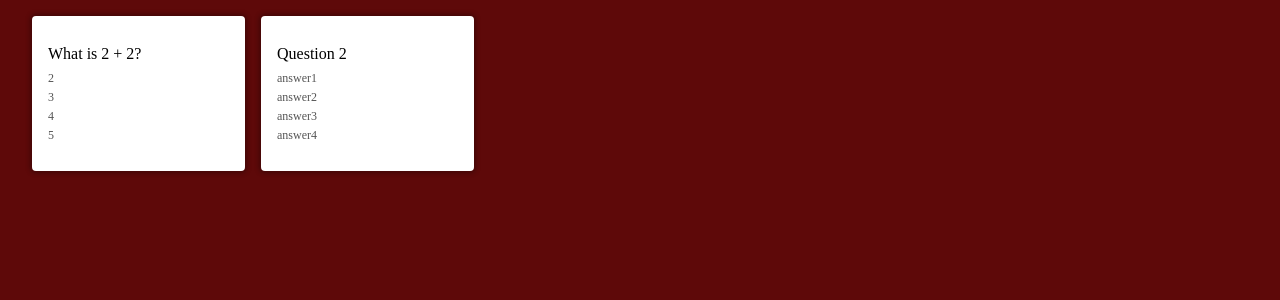
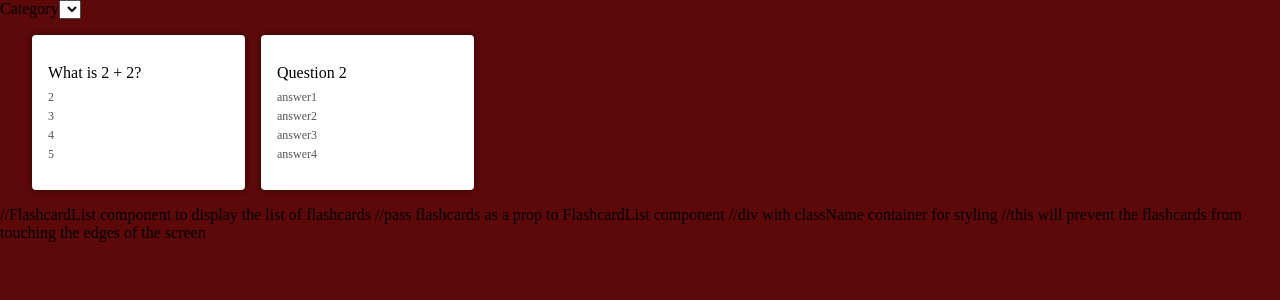
Before and after one commit to mukuwab/sample-flashcard-app, a React (Create React App) app: page / in a window 1280 px wide. Shown: the top 300 px of the page. Built offline with nearby package versions, Linux system fonts and the light colour scheme; no server answers.

Commit message:
api changes

```diff
--- a/src/App.js
+++ b/src/App.js
@@ -1,7 +1,7 @@
 
 //Hello this is monica
 //Need to store the SAMPLE_FLASHCARDS in a state variable
-import React, {useState,useEffect} from 'react';
+import React, {useState,useEffect, useRef} from 'react';
 
 import FlashcardList from './FlashcardList'; //import Flashcard component
 //retrieve the Flashcard component from the Flashcard.js file
@@ -56,6 +56,24 @@ function App() {
   //initial value (default value) is SAMPLE_FLASHCARDS
   //flashcards is the current value of the state variable
 
+  const categoryEl = useRef();
+  //useRef() will create a reference to the category element in the DOM
+  //categoryEl is a variable that will hold the reference to the element
+  //we can then use this variable to access the element in the DOM
+  //used to have access to any variable you want that persists between renders
+
+  useEffect(() => {
+    axios
+      .get("https://opentdb.com/api_category.php?")
+      //make sure to put a question mark at the end of the URL
+      .then(res => {
+        console.log(res.data)//log the data to the console to see what it looks like
+        //res is the response from the API
+      })
+    }, []) //empty dependency array means this will only run once when the component mounts
+  //this will get the categories from the API
+  //will run only once when the component mounts (loads for the first time)
+  //will not run again unless the component unmounts and remounts
 
   useEffect(() => {
     axios
@@ -116,12 +134,28 @@ function App() {
     const textArea = document.createElement('textarea');//create a textarea element
     textArea.innerHTML = str;//set the innerHTML of the textarea to the string
     return textArea.value;//return the value of the textarea
-
     //this will decode any HTML entities in the string
     //for example, &amp; will be converted to &
 
   }
+
+
+  function handleSubmit(e) {
+    //e is the event object
+    e.preventDefault();
+    //prevents the form from submitting the default way and refreshing the page
+    //we want to handle the form submission ourselves, forcing it to go through the react code
+  }
+
   return (
+  <> {/* React fragment to wrap the components without adding an extra div to the DOM */}
+      <form className='header' onSubmit={handleSubmit}>
+        {/* onSubmit will call the handleSubmit function when the form is submitted */}
+        <div className="form-group">
+          <label htmlFor="category">Category</label>
+          <select id="category" ref={categoryEl}></select>
+        </div>
+      </form>
       <div className="container">
         <FlashcardList flashcards={flashcards} />
       </div>
@@ -129,6 +163,7 @@ function App() {
       //pass flashcards as a prop to FlashcardList component
       //div with className container for styling
       //this will prevent the flashcards from touching the edges of the screen
+  </>
   );
 }
 
--- a/src/Flashcard.js
+++ b/src/Flashcard.js
@@ -1,7 +1,7 @@
 //use rfc to create a react functional component
 //uses the extension ES7+React/Redux/GraphQL/React-Native snippets
 
-import React, {useState, useEffect, useRef} from 'react'
+import React, {useState, useEffect, useRef, use} from 'react'
 //useState will allow us to use state in a functional component
 //it will handle the flipping of the flashcard to show the answer
 
@@ -56,7 +56,13 @@ export default function Flashcard({flashcard}) {
   //whenever any of the above change, the useEffect will run the function to set the max height
   //this will ensure that the height of the container is always correct based on the content
 
-
+  useEffect(() => { window.addEventListener('resize', setMaxHeight);
+    //every time the window is resized, run the setMaxHeight function
+    return () => window.removeEventListener('resize', setMaxHeight);
+    //cleanup function to remove the event listener when the component unmounts
+    //returm called when the component unmounts/destroys itself
+  }, []);
+  //will cause components to change heigh dynamically when the window is resized based on the content
 
   return (
     <div
```
Lines whose indentation alone changed are shown as unchanged.
